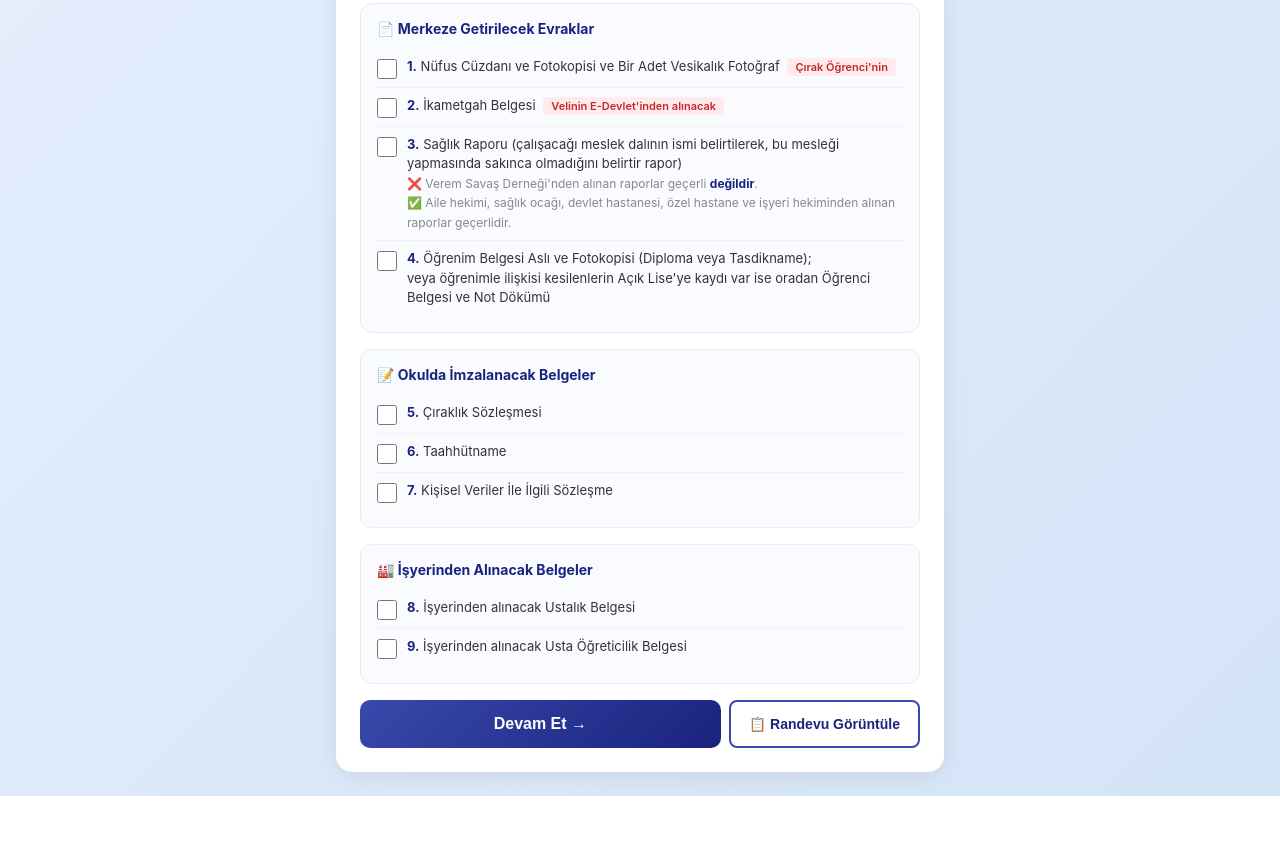
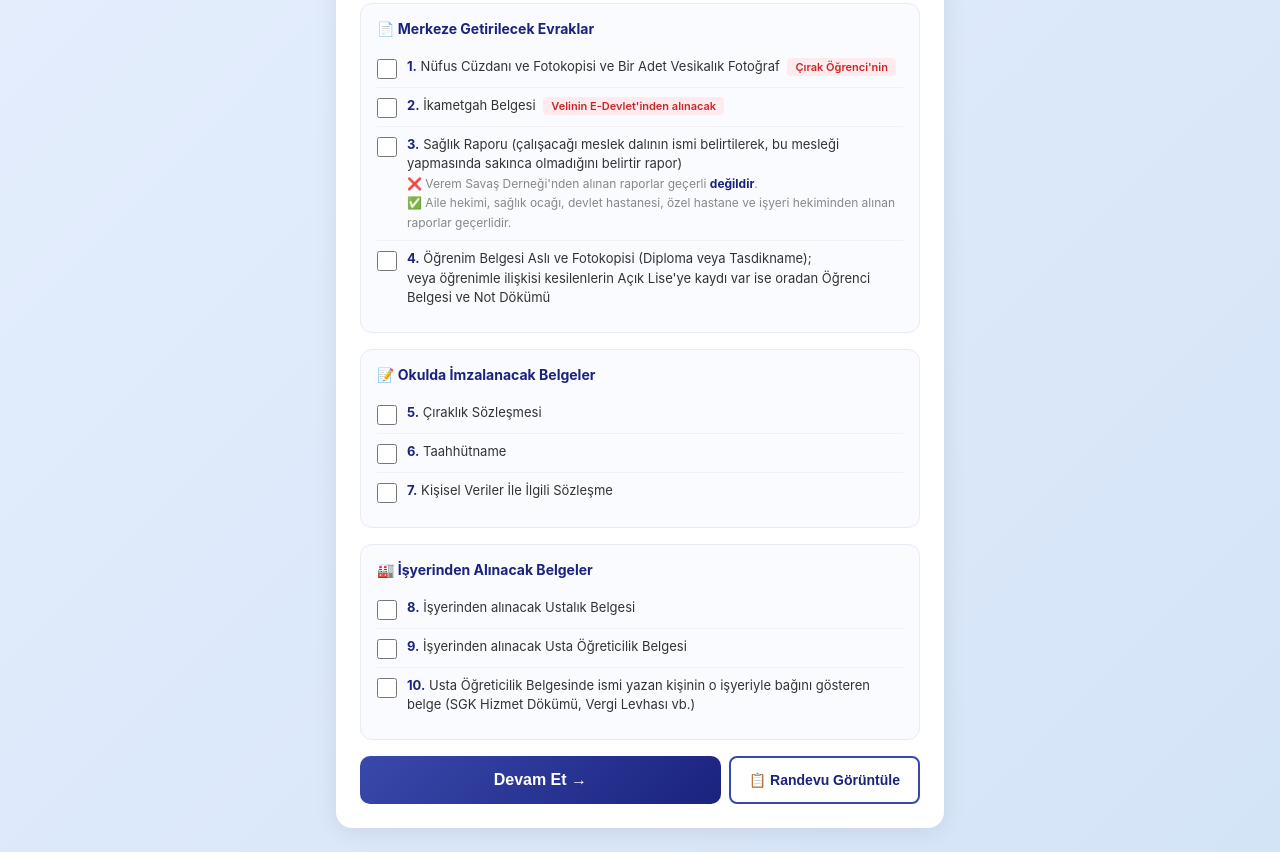
Before and after one commit to ugursoldan/mesem-randevu, a website: page public/index.html in a window 1280 px wide. Shown: the part 664-1516 px from the top of the page. Before the commit the page ends 1460 px from the top, so only its background shows below. Drawn offline with Linux system fonts and the light colour scheme; no server answers.

Commit message:
feat: işyeri bağ belgesi (10. madde) checklist'e eklendi

```diff
--- a/public/index.html
+++ b/public/index.html
@@ -421,6 +421,12 @@
             <strong>9.</strong> İşyerinden alınacak Usta Öğreticilik Belgesi
           </label>
         </div>
+        <div class="check-item">
+          <input type="checkbox" id="chkBizDoc3">
+          <label for="chkBizDoc3">
+            <strong>10.</strong> Usta Öğreticilik Belgesinde ismi yazan kişinin o işyeriyle bağını gösteren belge (SGK Hizmet Dökümü, Vergi Levhası vb.)
+          </label>
+        </div>
       </div>
 
       <div style="margin-top:8px; display:flex; gap:8px; flex-wrap:wrap;">
@@ -714,7 +720,7 @@
 
     // Checklist → Step 1 (Bilgiler)
     function checklistNext() {
-      const checks = ['chkAge', 'chkJob', 'chkMaster', 'chkDoc1', 'chkDoc2', 'chkDoc3', 'chkDoc4', 'chkContract1', 'chkContract2', 'chkContract3', 'chkBizDoc1', 'chkBizDoc2'];
+      const checks = ['chkAge', 'chkJob', 'chkMaster', 'chkDoc1', 'chkDoc2', 'chkDoc3', 'chkDoc4', 'chkContract1', 'chkContract2', 'chkContract3', 'chkBizDoc1', 'chkBizDoc2', 'chkBizDoc3'];
       const allChecked = checks.every(id => document.getElementById(id).checked);
 
       if (!allChecked) {
```
